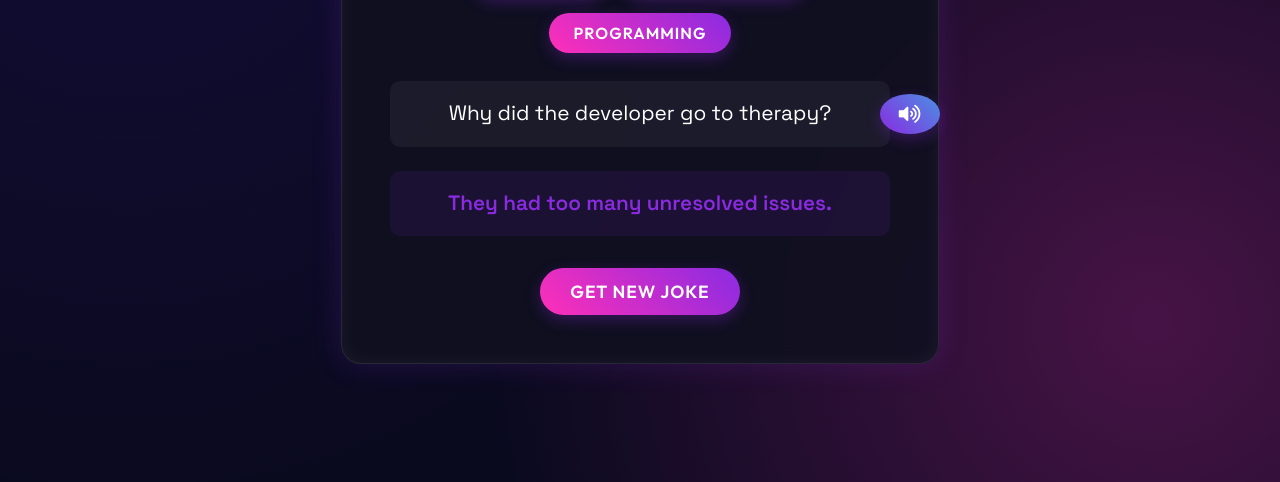
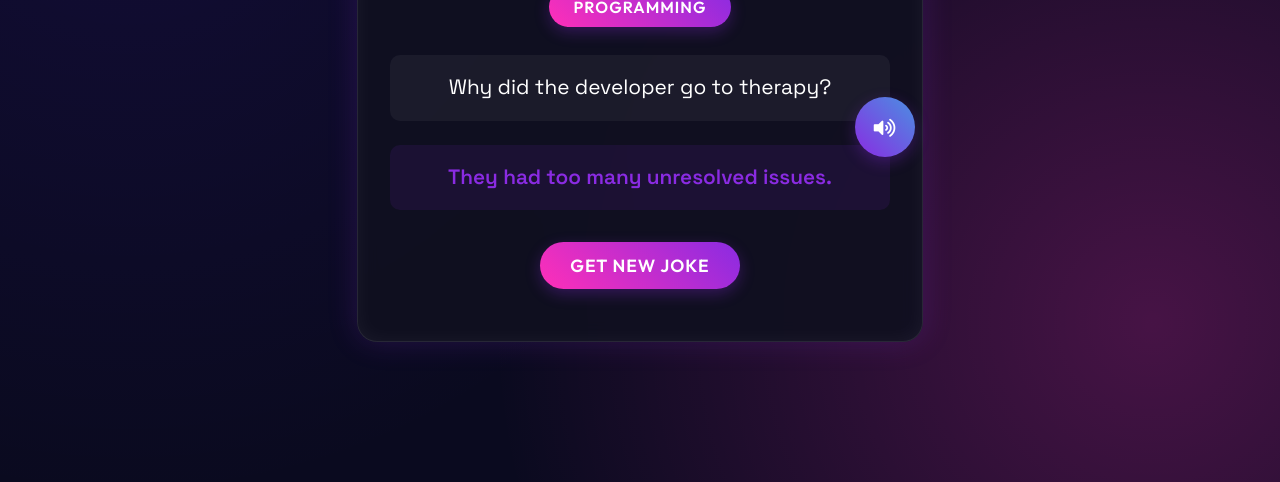
Before and after one commit to aleksson/joke-app, a plain HTML site: page index.html in a window 1280 px wide. Shown: the part 318-800 px from the top of the page. Drawn offline with Linux system fonts and the light colour scheme; no server answers.

Commit message:
local-language

```diff
--- a/index.html
+++ b/index.html
@@ -3,6 +3,7 @@
 <head>
     <meta charset="UTF-8">
     <title>Joke Generator</title>
+    <link rel="icon" href="data:,">
     <meta name="viewport" content="width=device-width, initial-scale=1.0">
     <link rel="preconnect" href="https://fonts.googleapis.com">
     <link rel="preconnect" href="https://fonts.gstatic.com" crossorigin>
@@ -26,7 +27,8 @@
             </button>
         </div>
         <p class="joke-punchline" id="punchline"></p>
-        <button onclick="getJoke()">Get New Joke</button>
+        <button onclick="getJoke()">Get New Joke</button><br><br>
+        <a href="#" onclick="getJoke('random', true)" hidden><u>Use Local Language</u></a>
         <div id="emoji" class="emoji">😂</div>
     </div>
     <script src="script.js"></script>
--- a/script.js
+++ b/script.js
@@ -4,7 +4,7 @@ const setup = document.getElementById('setup');
 const punchline = document.getElementById('punchline');
 const speakButton = document.getElementById('speakButton');
 
-async function getJoke(category = 'random') {
+async function getJoke(category = 'random', local = false) {
 
     // First stop speech
     isSpeaking = false;
@@ -27,7 +27,7 @@ async function getJoke(category = 'random') {
         }
 
         offline = false;
-        speakJoke();
+        //speakJoke();
 
     } catch (error) {
         offline = true;
@@ -58,7 +58,7 @@ function speakJoke() {
         return;
     }
 
-    const textToSpeak = `${setup.textContent}... ... ${punchline.textContent}`;
+    const textToSpeak = `${setup.textContent}...,...,${punchline.textContent}`;
     const utterance = new SpeechSynthesisUtterance(textToSpeak);
 
     // Configure speech settings
@@ -75,7 +75,7 @@ function speakJoke() {
     }
     /*if (swedishVoice) {
         utterance.voice = swedishVoice;
-    } else if (englishVoice) {
+    } else (englishVoice) {
         utterance.voice = englishVoice;
     }*/
 
--- a/style.css
+++ b/style.css
@@ -13,7 +13,7 @@ body {
 
 .container {
     background-color: rgba(16, 16, 32, 0.95);
-    padding: 3rem;
+    padding: 0 2em 2em;
     border-radius: 20px;
     box-shadow: 0 0 30px rgba(138, 43, 226, 0.2),
                 inset 0 0 20px rgba(255, 255, 255, 0.05);
@@ -100,14 +100,14 @@ button:active {
 
 .speak-button {
     position: absolute;
-    right: -50px;
-    top: 50%;
+    right: -25px;
+    top: 110%;
     transform: translateY(-50%);
     background: linear-gradient(45deg, #8a2be2, #4a90e2);
     color: white;
     border: none;
-    width: 40px;
-    height: 40px;
+    width: 50px;
+    height: 60px;
     border-radius: 50%;
     cursor: pointer;
     display: flex;
```
